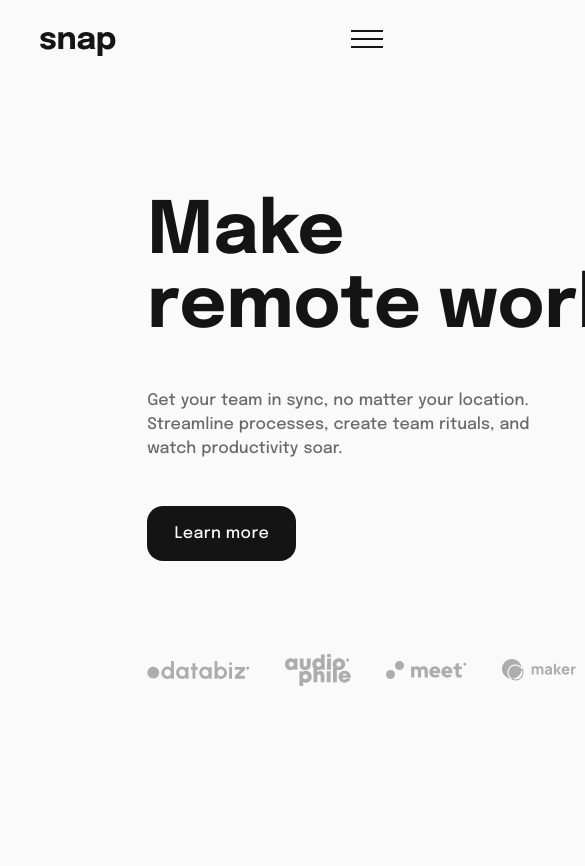
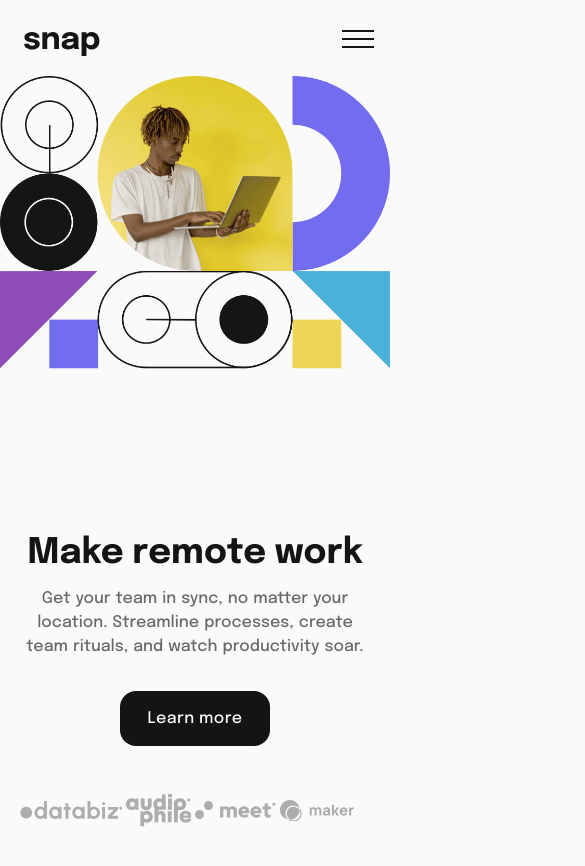
Before and after one commit to hrk-berserker27/Intro-section-with-dropdown-navigation, a Next.js app in the folder Next-app/: page / in a window 390 px wide. Shown: the top 866 px of the page, 585 px wide, since content can reach past the window. Built offline with nearby package versions, Linux system fonts and the light colour scheme.

Commit message:
added mobile design

```diff
--- a/Next-app/styles/styles.scss
+++ b/Next-app/styles/styles.scss
@@ -8,7 +8,6 @@
 }
 
 body {
-    width: 100%;
     min-height: 100vh;
     background-color: hsl(0, 0%, 98%);
 }
@@ -28,10 +27,12 @@ nav {
     }
 
     @media (max-width: 900px) {
+        padding-right: 1.5em;
+        padding-left: 1.5em;
 
         .burger-icon {
             position: absolute;
-            left: 90%;
+            left: calc(100vw - 3em);
             top: 50%;
             width: 2em;
             height: 2em;
@@ -42,7 +43,7 @@ nav {
 
         .close-icon {
             position: absolute;
-            left: 90%;
+            left: calc(100vw - 3em);
             top: 50%;
             width: 2em;
             height: 2em;
@@ -245,7 +246,6 @@ nav {
 
 main {
     display: flex;
-
     min-height: 120vh;
     padding-bottom: 5em;
     width: 100%;
@@ -255,7 +255,20 @@ main {
         gap: 8.5em;
     }
 
+    @media (max-width: 900px) {
+        padding-top: 0em;
+        flex-direction: column;
+        flex-flow: column-reverse;
+        gap: 1em;
+        padding-bottom: 0;
+        padding-top: 1em;
+        justify-content: center;
+        min-height: 137vh;
+    }
 
+    @media (max-width: 400px) {
+        min-height: 110vh;
+    }
 
     section {
         padding-top: 6.3em;
@@ -272,6 +285,12 @@ main {
         flex-direction: column;
         gap: 3em;
 
+        @media (max-width: 900px) {
+            flex: 1;
+            padding: 1em;
+            gap: 1em;
+        }
+
         h1 {
             font-weight: 800;
 
@@ -283,6 +302,12 @@ main {
             letter-spacing: 0px;
             width: 11ch;
             color: hsl(0, 0%, 8%);
+
+            @media (max-width: 900px) {
+                font-size: 2.2rem;
+                width: 100%;
+                text-align: center;
+            }
         }
 
         p {
@@ -295,6 +320,11 @@ main {
             @media (max-width: 1400px) {
                 font-size: 16px;
                 line-height: 1.5em;
+            }
+
+            @media (max-width: 900px) {
+                width: 100%;
+                text-align: center;
             }
 
             button {
@@ -322,6 +352,10 @@ main {
                     font-size: 16px;
                     padding-left: 1.7em;
                 }
+
+                @media (max-width: 900px) {
+                    margin: 2em auto;
+                }
             }
         }
 
@@ -340,6 +374,18 @@ main {
                     zoom: 90%;
                 }
             }
+
+            @media (max-width: 900px) {
+                justify-content: space-evenly;
+                gap: 0;
+                flex-wrap: wrap;
+                padding-right: 1em;
+                margin-top: 0;
+
+                svg {
+                    zoom: 90%;
+                }
+            }
         }
     }
 
@@ -353,6 +399,13 @@ main {
             background-size: 69%;
             background-position: 60% 50%;
         }
+
+        @media (max-width: 900px) {
+            background-image: url(../public/images/image-hero-mobile.png);
+            background-size: 100%;
+            flex-grow: 3;
+            background-position: 0% 0%;
+        }
     }
 
 
```
